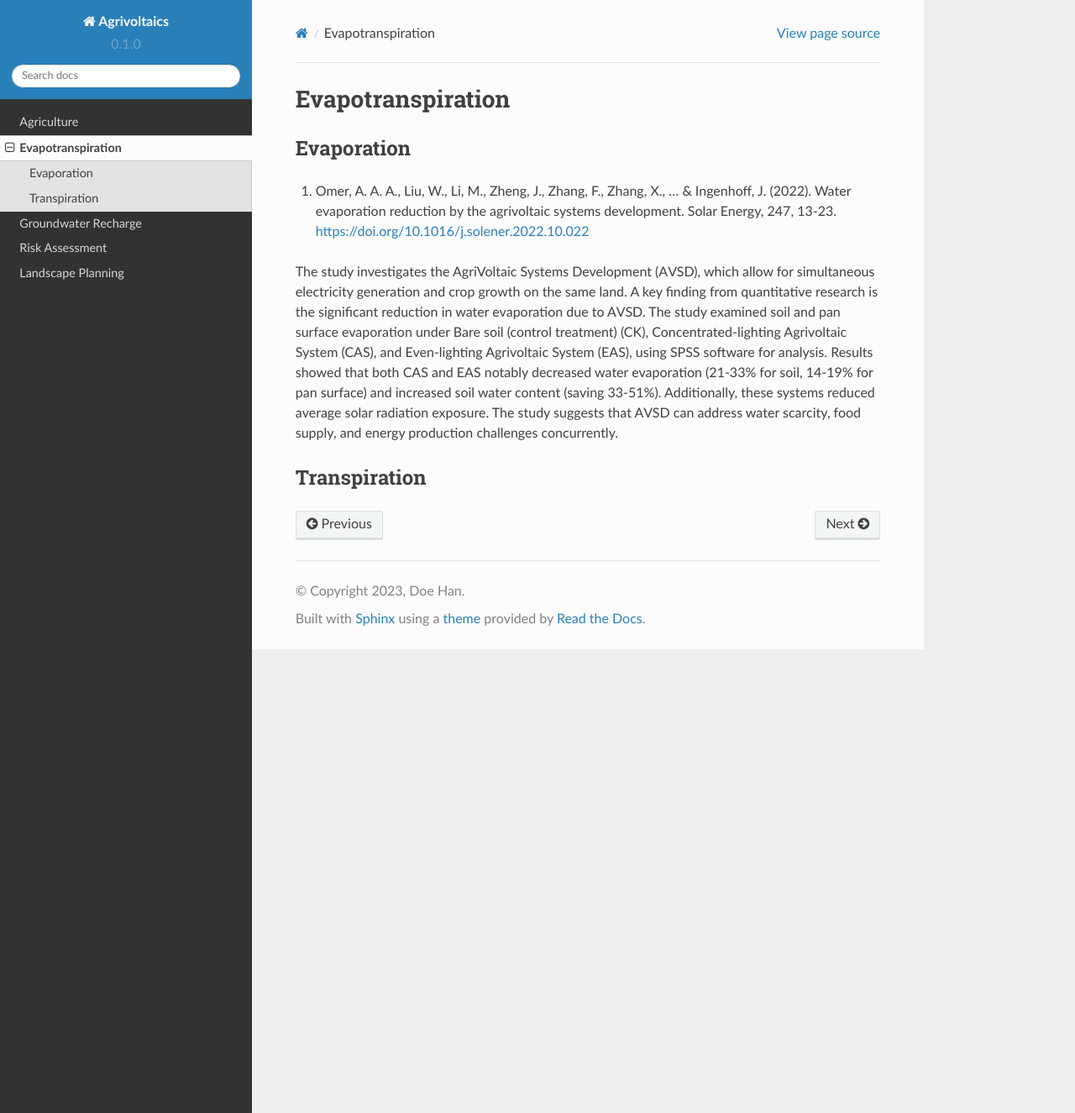
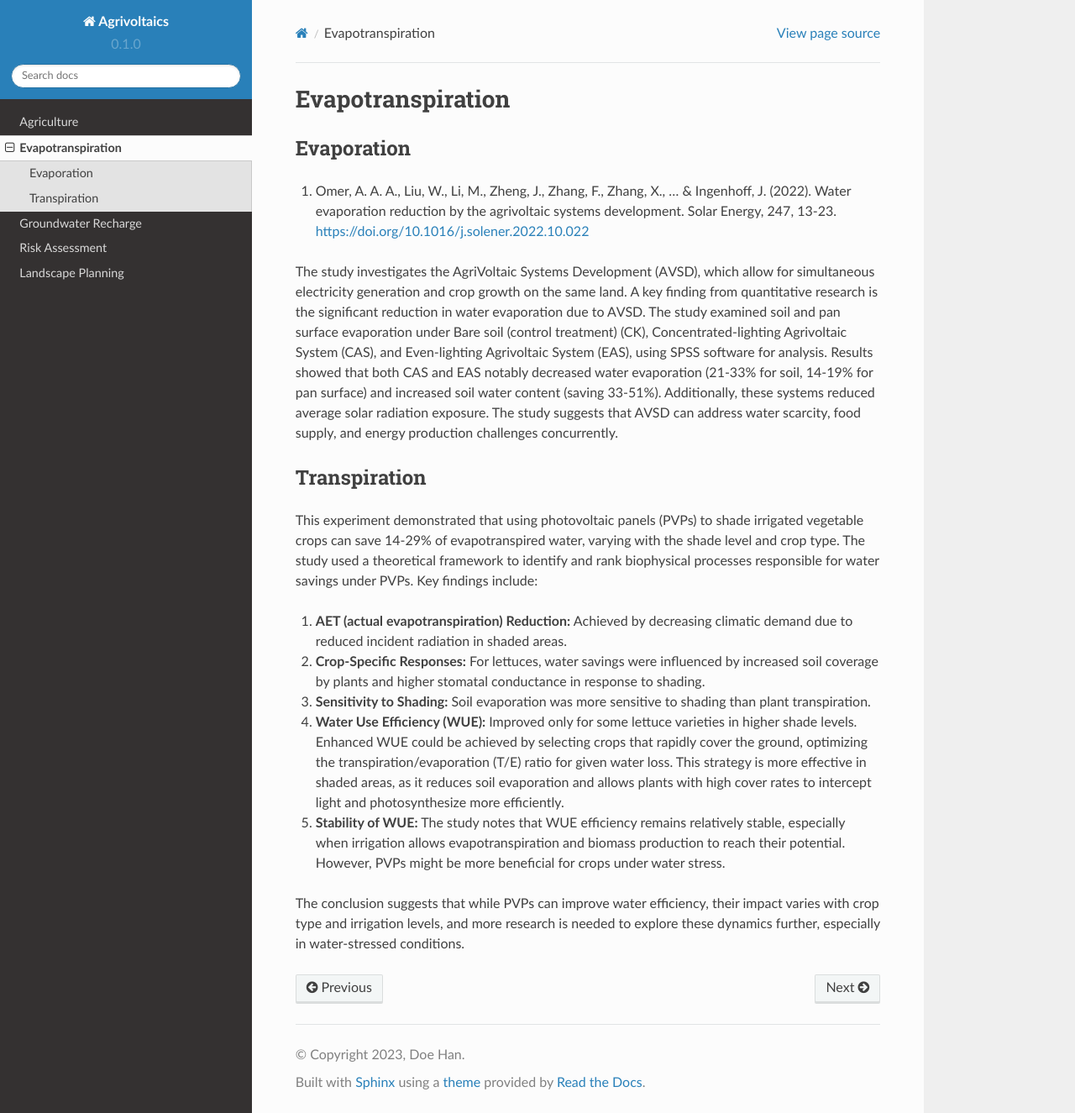
Before and after one commit to hanhydro/wiki, a Sphinx documentation site: the page built from docs/source/et.rst, in a window 1280 px wide and 1325 px high. Shown: the whole window at 84% size. Built offline with Sphinx 7.4.7 and the Read the Docs theme 2.0.0, drawn with Linux system fonts in a browser that asks for light colours; pages that are not in the unit, such as notebooks, are missing from menus.

Commit message:
Update et.rst

```diff
--- a/docs/source/et.rst
+++ b/docs/source/et.rst
@@ -9,3 +9,13 @@ The study investigates the AgriVoltaic Systems Development (AVSD), which allow f
 
 Transpiration
 -------------
+
+This experiment demonstrated that using photovoltaic panels (PVPs) to shade irrigated vegetable crops can save 14-29% of evapotranspired water, varying with the shade level and crop type. The study used a theoretical framework to identify and rank biophysical processes responsible for water savings under PVPs. Key findings include:
+
+1. **AET (actual evapotranspiration) Reduction:** Achieved by decreasing climatic demand due to reduced incident radiation in shaded areas.
+2. **Crop-Specific Responses:** For lettuces, water savings were influenced by increased soil coverage by plants and higher stomatal conductance in response to shading.
+3. **Sensitivity to Shading:** Soil evaporation was more sensitive to shading than plant transpiration.
+4. **Water Use Efficiency (WUE):** Improved only for some lettuce varieties in higher shade levels. Enhanced WUE could be achieved by selecting crops that rapidly cover the ground, optimizing the transpiration/evaporation (T/E) ratio for given water loss. This strategy is more effective in shaded areas, as it reduces soil evaporation and allows plants with high cover rates to intercept light and photosynthesize more efficiently.
+5. **Stability of WUE:** The study notes that WUE efficiency remains relatively stable, especially when irrigation allows evapotranspiration and biomass production to reach their potential. However, PVPs might be more beneficial for crops under water stress.
+
+The conclusion suggests that while PVPs can improve water efficiency, their impact varies with crop type and irrigation levels, and more research is needed to explore these dynamics further, especially in water-stressed conditions.
```
